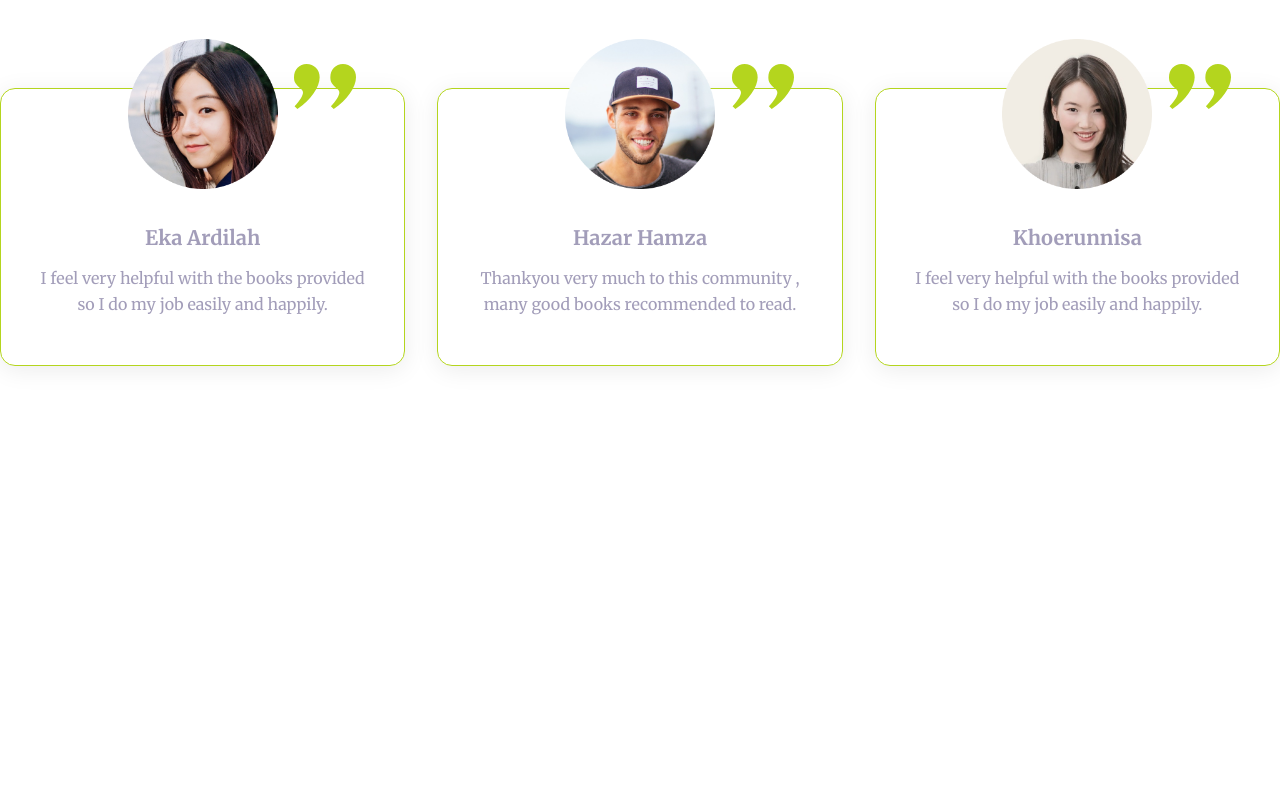
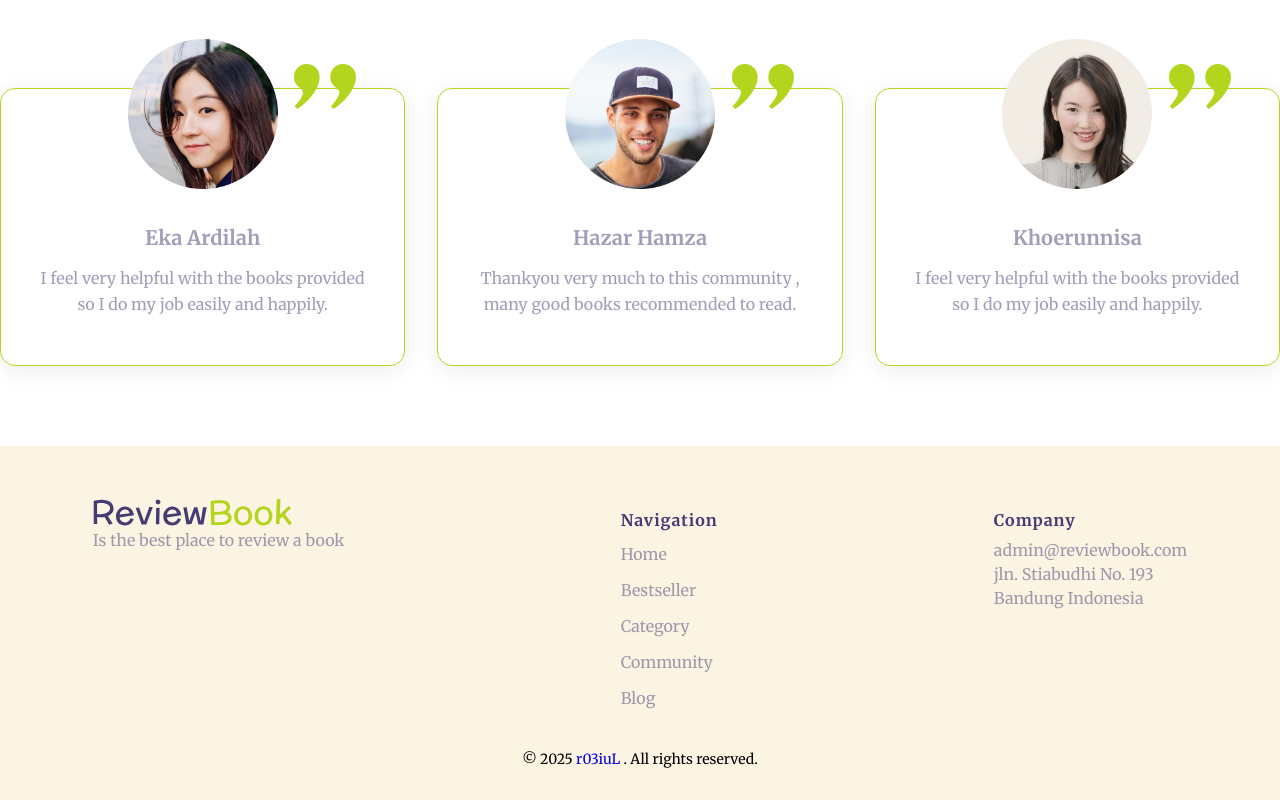
Before and after one commit to r03iuL/book-review, a plain HTML site: page index.html in a window 1280 px wide. Shown: the part 3771-4571 px from the top of the page. Before the commit the page ends 4217 px from the top, so only its background shows below. Drawn offline with Linux system fonts and the light colour scheme.

Commit message:
feat: add footer

```diff
--- a/index.html
+++ b/index.html
@@ -379,7 +379,6 @@
 
       <!-- Recommended books Section -->
       <section class="section container recommended add-shape">
-
         <div class="recommend">
           <h2>
             Recommended books <br />
@@ -401,42 +400,87 @@
       <section class="testimonies container">
         <!-- Testimony -->
         <article class="testimony">
-          <img src="img/testimony-1.png" alt="">
+          <img src="img/testimony-1.png" alt="" />
           <div class="testimony-info">
-            <p class="name"> Eka Ardilah</p>
+            <p class="name">Eka Ardilah</p>
             <p class="description">
-              I feel very helpful with the books provided so I do my job easily and happily.
+              I feel very helpful with the books provided so I do my job easily
+              and happily.
             </p>
           </div>
-
         </article>
         <!-- Testimony -->
         <article class="testimony">
-          <img src="img/testimony-2.png" alt="">
+          <img src="img/testimony-2.png" alt="" />
           <div class="testimony-info">
-            <p class="name"> Hazar Hamza</p>
+            <p class="name">Hazar Hamza</p>
             <p class="description">
-              Thankyou very much to this community , many good books recommended to read.
+              Thankyou very much to this community , many good books recommended
+              to read.
             </p>
           </div>
-
         </article>
         <!-- Testimony -->
         <article class="testimony">
-          <img src="img/testimony-3.png" alt="">
+          <img src="img/testimony-3.png" alt="" />
           <div class="testimony-info">
-            <p class="name"> Khoerunnisa</p>
+            <p class="name">Khoerunnisa</p>
             <p class="description">
-              I feel very helpful with the books provided so I do my job easily and happily.
+              I feel very helpful with the books provided so I do my job easily
+              and happily.
             </p>
           </div>
-
         </article>
-
       </section>
     </main>
 
-    <footer></footer>
+    <footer class="footer">
+      <div class="footer-container container">
+
+       <div class="top-footer">
+         <div>
+          <img src="img/logo.svg" alt="" />
+          <p>Is the best place to review a book</p>
+        </div>
+
+        <div class="foot-nav">
+          <strong class="foot-title">Navigation</strong>
+          <ul>
+            <li>
+              <a href="#">Home</a>
+            </li>
+            <li>
+              <a href="#">Bestseller</a>
+            </li>
+            <li>
+              <a href="#">Category</a>
+            </li>
+            <li>
+              <a href="#">Community</a>
+            </li>
+            <li>
+              <a href="#">Blog</a>
+            </li>
+          </ul>
+        </div>
+
+        <div class="foot-des">
+          <strong class="foot-title">Company</strong>
+          <p>admin@reviewbook.com</p>
+          <p>jln. Stiabudhi No. 193</p>
+          <p>Bandung Indonesia</p>
+        </div>
+       </div>
+
+
+
+      </div>
+      <div class="bottom-footer">
+          <div class="copyright">
+            &copy; 2025 <a href="github.com/r03iul">r03iuL</a> . All rights reserved.
+          </div>
+        </div>
+    </footer>
 
     <!-- JAVASCRIPT -->
     <script src="script.js"></script>
--- a/responsive.css
+++ b/responsive.css
@@ -127,31 +127,41 @@
     margin: 3rem 0;
   }
 
-  .recommend h2{
+  .recommend h2 {
     text-align: center;
     font-size: var(--biggest-font-size);
     margin-bottom: 3rem;
-
   }
-  .recommend.add-shape::after{
+  .recommend.add-shape::after {
     width: 250px;
   }
-  .rec-input-grp{
+  .rec-input-grp {
     display: flex;
     flex-direction: row;
   }
 
   /* Testimonies */
-  .testimony img{
+  .testimony img {
     width: 150px;
     margin-top: -50px;
     margin-bottom: 1rem;
   }
-.testimonies{
-  display: grid;
-  grid-template-columns: repeat(3,1fr);
-  gap: 2rem;
-  margin-top: 6rem;
+  .testimonies {
+    display: grid;
+    grid-template-columns: repeat(3, 1fr);
+    gap: 2rem;
+    margin-top: 6rem;
+  }
+  /* Footer */
+  .footer-container{
+    width: 90%;
+    margin: 0 auto;
+  }
+  .top-footer {
+    display: flex;
+    flex-direction: row;
+    justify-content: space-between;
+    align-items: baseline;
+  }
+
 }
-  /* Footer */
-}
--- a/style.css
+++ b/style.css
@@ -351,70 +351,69 @@ header {
   overflow: hidden;
 }
 
-.recommended.add-shape::after{
-  left:auto;
+.recommended.add-shape::after {
+  left: auto;
   right: 0;
   width: 150px;
 }
-.recommended h2{
+.recommended h2 {
   text-align: center;
   font-size: var(--h1-font-size);
   margin-bottom: 2rem;
 }
 
-#rec-input{
+#rec-input {
   padding: 1.2rem;
-  margin-right: .5rem;
+  margin-right: 0.5rem;
   border-radius: 8px;
   flex: 1;
 }
 
-.rec-input::placeholder{
+.rec-input::placeholder {
   color: var(--text-color);
   font-family: var(--body-font);
 }
-.rec-input-grp{
+.rec-input-grp {
   display: flex;
 }
 /* Section: Testimonies */
-.testimonies{
+.testimonies {
   margin-top: 6rem;
   margin-bottom: 2rem;
 }
 
-  .testimony{
+.testimony {
   position: relative;
   text-align: center;
-    box-shadow:var(--shadow-1) ;
+  box-shadow: var(--shadow-1);
   margin-bottom: 5rem;
   padding: 0 2rem 3rem 2rem;
   border-radius: 15px;
   border: 1px solid var(--secondary-color);
 }
 
-  .testimony img{
+.testimony img {
   width: 100px;
   margin-top: -50px;
   margin-bottom: 1rem;
 }
-  .testimony .name{
+.testimony .name {
   color: var(--text-color);
   font-weight: var(--font-semi-bold);
   font-size: var(--h3-font-size);
   margin: 1rem 0;
 }
 
-  .testimony:before{
+.testimony:before {
   position: absolute;
-    content: '';
+  content: "";
   width: 80px;
   height: 80px;
-    background: url('img/cama.svg') no-repeat;
+  background: url("img/cama.svg") no-repeat;
   right: 30px;
-    top:-25px;
-
+  top: -25px;
 }
-  .testimony .description{
+.testimony .description {
   line-height: 1.6rem;
   overflow: hidden;
   text-overflow: ellipsis;
@@ -423,3 +422,60 @@ header {
   -webkit-box-orient: vertical;
 }
 /* Section: Footer */
+.footer {
+  background: var(--primary-color);
+  padding: 2rem;
+}
+
+.top-footer > * {
+  margin-bottom: 2rem;
+}
+
+.top-footer {
+  display: flex;
+  flex-direction: column;
+}
+
+.top-footer img {
+  width: 200px;
+}
+.foot-title {
+  color: var(--title-color);
+  letter-spacing: 1px;
+  margin-bottom: 0.5rem;
+  display: inline-block;
+}
+
+.foot-des {
+  margin-top: 2rem;
+}
+
+.foot-des p {
+  line-height: 1.5rem;
+}
+.foot-nav ul li {
+  color: var(--body-color);
+  line-height: 2rem;
+  transition: color 0.2s ease-in-out, border 0.2s ease-in-out;
+  border-bottom: 4px solid transparent;
+}
+.foot-nav ul li:hover {
+  color: var(--title-color);
+  border-color: var(--secondary-color);
+}
+
+.foot-nav ul li a {
+  color: var(--text-color);
+  font-size: var(--normal-font-size);
+  padding: 1rem 0rem;
+}
+
+.bottom-footer {
+  padding: 0;
+}
+
+.copyright {
+  font-size: var(--small-font-size);
+  text-align: center;
+   color: black;
+}
```
Lines whose indentation alone changed are shown as unchanged.
